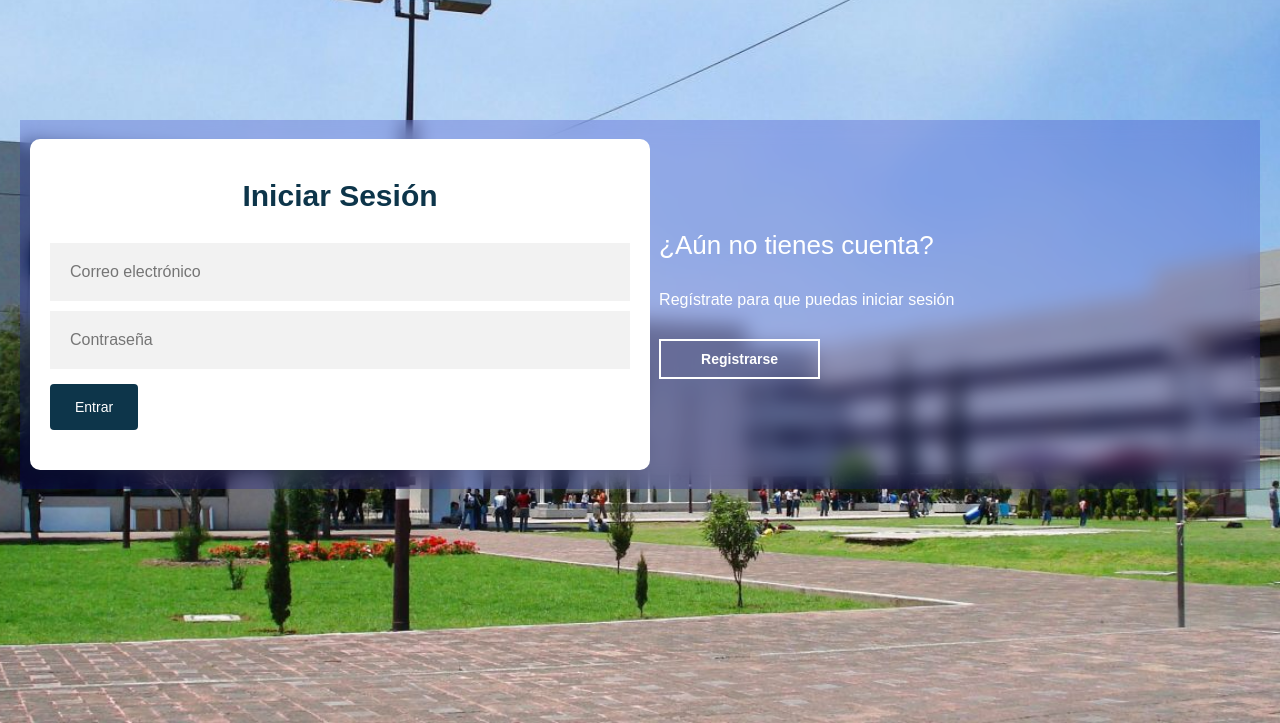
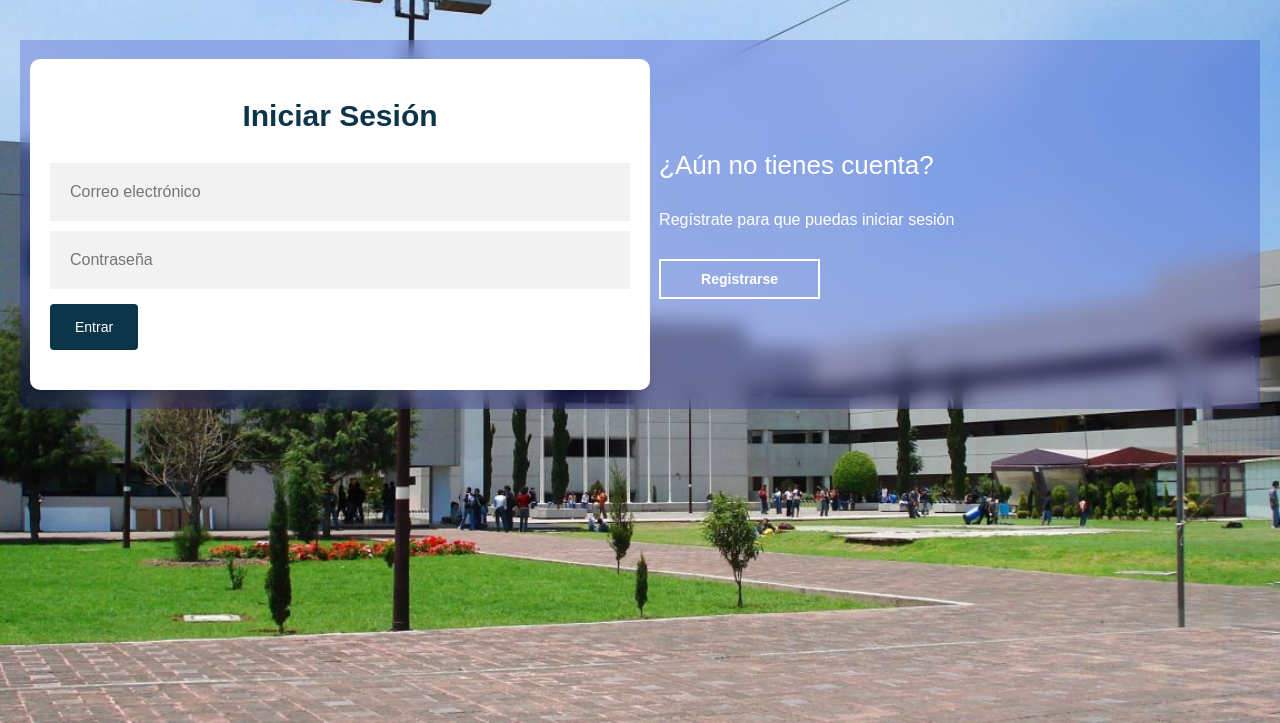
Before and after one commit to IsaacVB24/Proyecto-Tec-Web, a PHP site: page /html/login.html in a window 1280 px wide. Shown: the part 77-800 px from the top of the page. Run offline with PHP 8.4, Linux system fonts and the light colour scheme; some libraries are stand-ins or nearby versions.

Commit message:
Update login.css

```diff
--- a/proyecto_TecWeb/css/login.css
+++ b/proyecto_TecWeb/css/login.css
@@ -20,7 +20,7 @@ main{
     width: 100%;
     padding: 20px;
     margin: auto;
-    margin-top: 100px;
+    margin-top: 20px;
 }
 
 .contenedor_todo{
@@ -140,6 +140,7 @@ main{
 .formulario_Registrarse{
     display: none;
     padding: 5px 10px;
+    margin-bottom: 20px;
 }
 
 /*diseño responsivo*/
```
